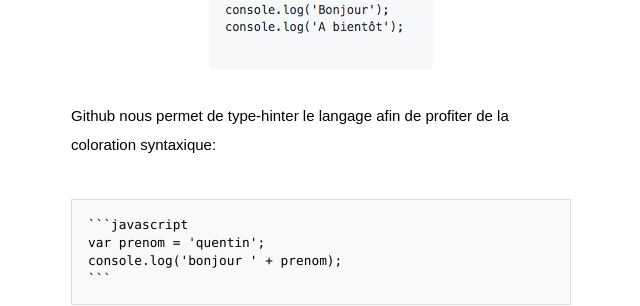
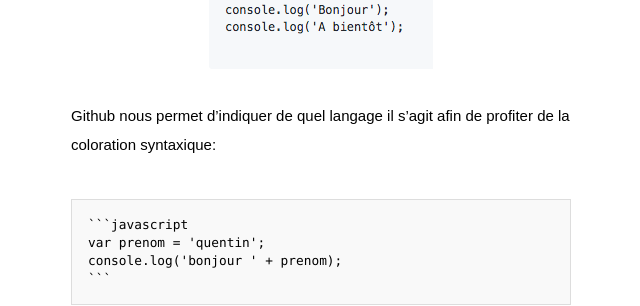
Before and after one commit to Evaneos/le-truc, a Jekyll site: the page built from _posts/2018-02-09-afficher-du-code-dans-les-textarea-github.md, in a window 1280 px wide and 900 px high, scrolled down 925 px. Shown: the part 153-459 px from the top of the window, without its empty margins (319-959 px from the left). Built offline with Jekyll 4.4.1, drawn with Linux system fonts in a browser that asks for light colours; some web fonts are replaced.

Commit message:
Fix: type hinting -> indication du langage
Ce n'est pas du type hinting, puisqu'il ne s'agit pas d'un type.

````diff
--- a/_posts/2018-02-09-afficher-du-code-dans-les-textarea-github.md
+++ b/_posts/2018-02-09-afficher-du-code-dans-les-textarea-github.md
@@ -29,7 +29,7 @@ ou bien sur plusieurs:
 {:.center}
 ![Inline]({{ "/assets/2018-02-09-afficher-du-code-dans-les-textarea-github/multiligne.png" | absolute_url }})
 
-Github nous permet de type-hinter le langage afin de profiter de la coloration syntaxique:
+Github nous permet d'indiquer de quel langage il s'agit afin de profiter de la coloration syntaxique:
 
     ```javascript
     var prenom = 'quentin';
````
